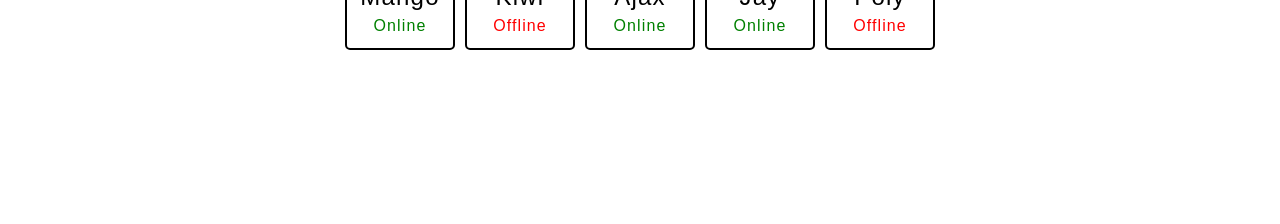
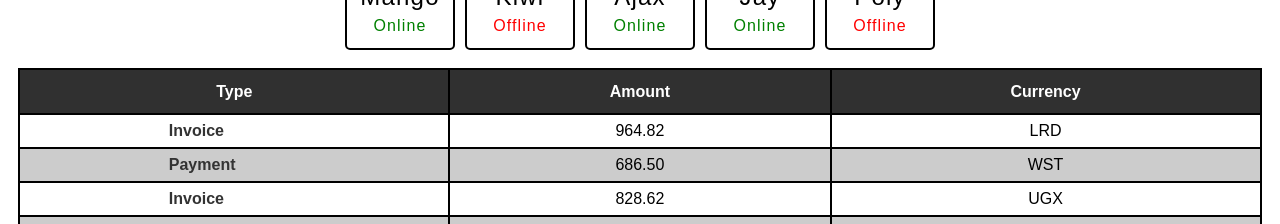
Before and after one commit to Sysqwerty/goit-neo-react-hw-01, a React (Vite) app: page / in a window 1280 px wide. Shown: the part 727-951 px from the top of the page. Before the commit the page ends 800 px from the top, so only its background shows below. Built offline with nearby package versions, Linux system fonts and the light colour scheme.

Commit message:
add task3

```diff
--- a/src/components/App.jsx
+++ b/src/components/App.jsx
@@ -2,6 +2,8 @@
 import userData from '../userData.json';
 import friends from '../friends.json';
 import FriendList from './friendList/FriendList';
+import transactions from '../transactions.json';
+import TransactionHistory from './transactionHistory/TransactionHistory';
 
 const App = () => {
   return (
@@ -15,6 +17,7 @@
       />
 
       <FriendList friends={friends} />
+      <TransactionHistory items={transactions} />
     </>
   );
 };
--- /dev/null
+++ b/src/components/transactionHistory/TransactionHistory.jsx
@@ -0,0 +1,27 @@
+import css from './TransactionHistory.module.css';
+
+const TransactionHistory = ({ items }) => {
+  return (
+    <table className={css.transactionTable}>
+      <thead className={css.thead}>
+        <tr>
+          <th>Type</th>
+          <th>Amount</th>
+          <th>Currency</th>
+        </tr>
+      </thead>
+
+      <tbody>
+        {items.map(({ id, type, amount, currency }) => (
+          <tr className={css.transaction} key={id}>
+            <td className={css.type}>{type}</td>
+            <td>{amount}</td>
+            <td>{currency}</td>
+          </tr>
+        ))}
+      </tbody>
+    </table>
+  );
+};
+
+export default TransactionHistory;
--- /dev/null
+++ b/src/components/transactionHistory/TransactionHistory.module.css
@@ -0,0 +1,37 @@
+.transactionTable {
+  outline: 2px solid #000;
+  width: 100%;
+  border-collapse: collapse;
+}
+.thead {
+  background-color: #303030;
+}
+
+.thead th {
+  padding: 10px;
+  font-weight: bold;
+  color: #fff;
+  outline: 1px solid #000;
+}
+
+.transaction {
+  outline: 1px solid #000;
+}
+
+.transaction:nth-child(2n) {
+  background-color: #ccc;
+}
+
+.transaction td {
+  padding: 5px;
+  text-align: center;
+  outline: 1px solid #000;
+}
+
+.transaction .type {
+  font-weight: bold;
+  color: #333;
+  text-transform: capitalize;
+  text-align: left;
+  padding-left: 12%;
+}
--- /dev/null
+++ b/src/transactions.json
@@ -0,0 +1,56 @@
+[
+  {
+    "id": "1e0700a2-5183-4291-85cc-2065a036a683",
+    "type": "invoice",
+    "amount": "964.82",
+    "currency": "LRD"
+  },
+  {
+    "id": "a30f821b-4d25-4ff0-abdd-e340b3f0dd2b",
+    "type": "payment",
+    "amount": "686.50",
+    "currency": "WST"
+  },
+  {
+    "id": "44dca67a-8e5a-4798-bf8e-b15efd4e1abd",
+    "type": "invoice",
+    "amount": "828.62",
+    "currency": "UGX"
+  },
+  {
+    "id": "ea8ed3dc-2b68-4a53-905a-53ecb0adef33",
+    "type": "withdrawal",
+    "amount": "527.80",
+    "currency": "ALL"
+  },
+  {
+    "id": "63ca02f9-d637-46b5-9237-f3b24425e029",
+    "type": "payment",
+    "amount": "862.44",
+    "currency": "AUD"
+  },
+  {
+    "id": "ed0263e8-59a5-4bf1-87e0-2bb88e53dc34",
+    "type": "withdrawal",
+    "amount": "907.00",
+    "currency": "GEL"
+  },
+  {
+    "id": "4eaab41b-b967-40ac-82ed-85fc66f646f1",
+    "type": "deposit",
+    "amount": "103.10",
+    "currency": "BWP"
+  },
+  {
+    "id": "9648a350-8469-42d5-8bf3-18090de5fe67",
+    "type": "withdrawal",
+    "amount": "322.32",
+    "currency": "MRO"
+  },
+  {
+    "id": "9c5c25fb-1a95-4b2f-8d1f-4c4426d677cc",
+    "type": "invoice",
+    "amount": "14.79",
+    "currency": "PYG"
+  }
+]
```
